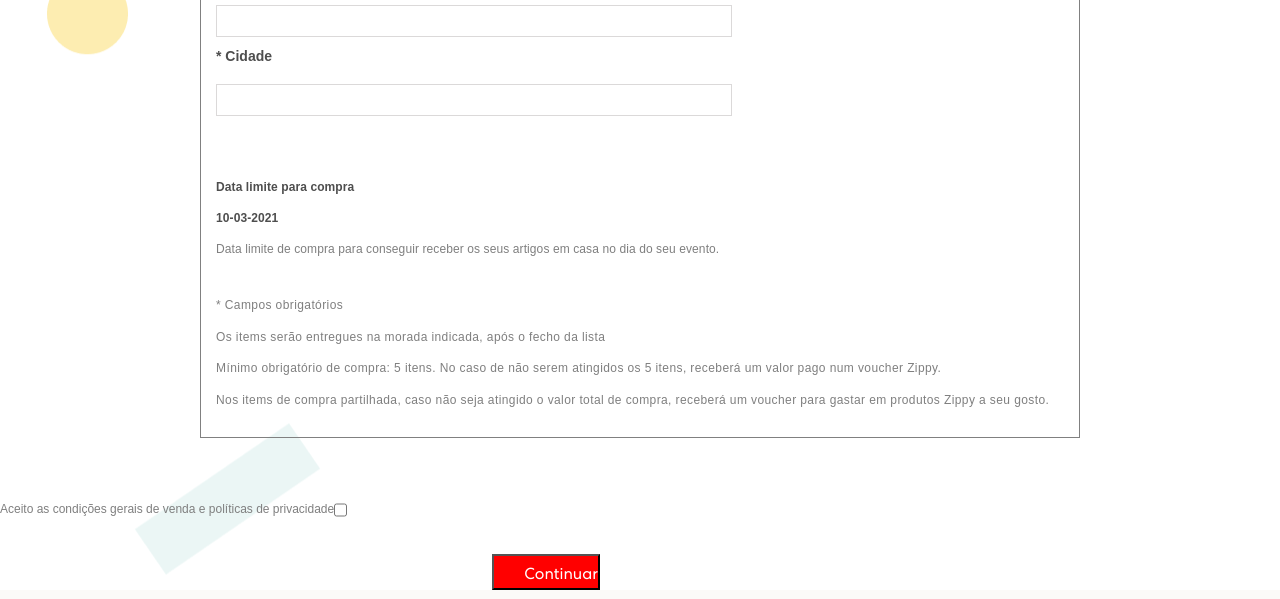
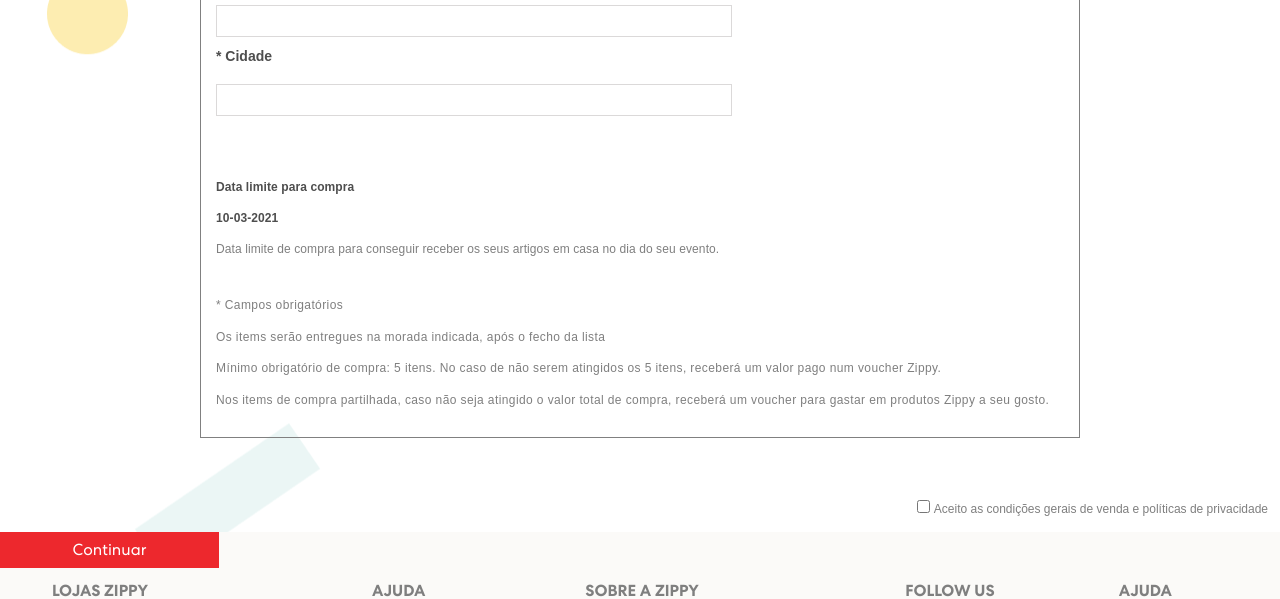
Before and after one commit to nunoroliveira/Projecto360, a website: page DADOS.html in a window 1280 px wide. Shown: the part 392-991 px from the top of the page. Drawn offline with Linux system fonts and the light colour scheme; a web font is replaced by a local one.

Commit message:
update dados

```diff
--- a/DADOS.html
+++ b/DADOS.html
@@ -112,14 +112,21 @@
        <p>Nos items de compra partilhada, caso não seja atingido o valor total de compra, receberá um voucher para gastar em produtos Zippy a seu gosto.</p>
   </div></div>
 
-  <article class="gridrow col-12 textright">
-    <p class="camposobrigatorios5">Aceito as condições gerais de venda e políticas de privacidade</p>
-    <INPUT TYPE="Checkbox" Name="Browser" Value ="Firefox">
-    </article>
-  <button class="continuarbutton">Continuar</button>
+  <article class="gridrow">
+    <div class="col-12">
+      <p class="camposobrigatorios5"><INPUT TYPE="Checkbox" Name="Browser" Value ="Firefox">Aceito as condições gerais de venda e políticas de privacidade</p>
+    </div>
+  </article>
+  <div class="gridrow continuarbutton">
+    <button class="button-list">Continuar</button>
+  </div>
+
 
 </div>
 </div>
+
+
+
 <footer id="main-footer">
 
   <div class="gridrowfull">
--- a/scss/_dados.scss
+++ b/scss/_dados.scss
@@ -98,16 +98,14 @@
     //letter-spacing: 0.4px;
     text-align: right;
     color: #7f7f7f;
+    >input{
+      margin-right: 4px;
+    }
   }
 
   .continuarbutton {
-    width: 108px;
-    height: 36px;
-    margin: 22px 210px 0 492px;
-    padding: 9px 0;
-    background-color: red;
-    color: white;
-    text-align: right;
+    float: right;
+
   }
 
   .datalimite {
--- a/scss/styles.scss
+++ b/scss/styles.scss
@@ -9,16 +9,8 @@
 @import 'productlists';
 @import 'homepage';
 @import 'product';
-<<<<<<< Updated upstream
-=======
-@import 'footer';
->>>>>>> Stashed changes
 @import 'footer';
 @import 'shopcart';
 @import 'dados';
 @import 'envio';
-<<<<<<< Updated upstream
 @import 'confirmacao';
-=======
-@import 'confirmacao';
->>>>>>> Stashed changes
```
Also changed, not shown: css/_dados.css, css/styles.css.
